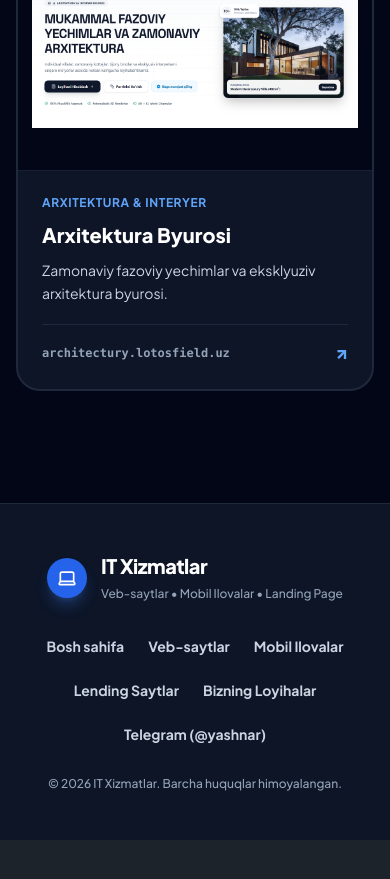
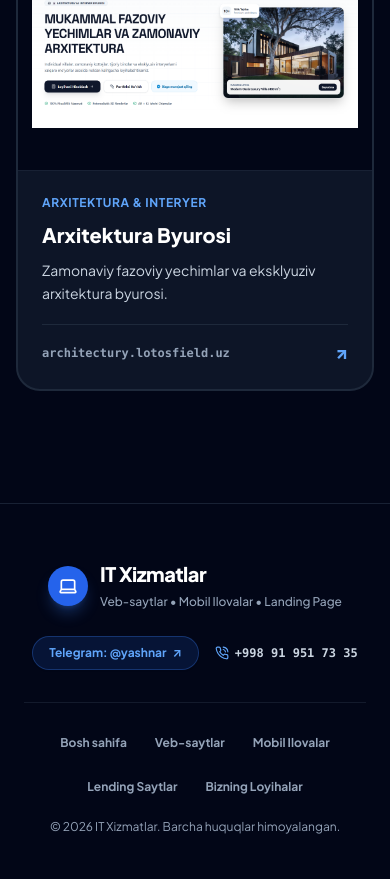
Before and after one commit to jumaqulovyashnar/IT-xizmatlari., a Next.js app in the folder frontend/: page / in a window 390 px wide. Shown: the part 6734-7613 px from the top of the page. Before the commit the page ends 7574 px from the top, so only its background shows below. Built offline with nearby package versions, Linux system fonts and the light colour scheme.

Commit message:
feat(ui): refine Footer layout with 2-tier balanced grid, direct Telegram pill badge, phone link, and clean typography

```diff
--- a/frontend/src/app/page.tsx
+++ b/frontend/src/app/page.tsx
@@ -413,36 +413,57 @@ export default function HomePage() {
       </section>
 
       {/* Footer */}
-      <footer className="bg-slate-900/90 border-t border-slate-800 text-slate-300 mt-auto py-12 px-6 sm:px-10 lg:px-16">
-        <div className="max-w-7xl mx-auto flex flex-col md:flex-row items-center justify-between gap-8">
-          {/* Brand Logo & Slogan */}
-          <div className="flex items-center gap-3.5">
-            <div className="w-10 h-10 rounded-full bg-blue-600 text-white flex items-center justify-center font-black shadow-lg shadow-blue-500/30">
+      <footer className="bg-slate-950 border-t border-slate-800/80 text-slate-300 mt-auto py-14 px-6 sm:px-10 lg:px-16 w-full">
+        <div className="max-w-7xl mx-auto space-y-8">
+          {/* Top Row: Brand & Direct Contacts */}
+          <div className="flex flex-col md:flex-row items-center justify-between gap-6 pb-8 border-b border-slate-800/60">
+            <Link href="/" className="flex items-center space-x-3 group">
+              <div className="w-10 h-10 rounded-full bg-blue-600 text-white flex items-center justify-center font-black shadow-lg shadow-blue-500/30 group-hover:scale-105 transition-transform">
                 <Laptop className="w-5 h-5" />
               </div>
               <div>
-              <span className="font-extrabold text-xl tracking-tight text-white block">
+                <span className="font-extrabold text-xl tracking-tight text-white group-hover:text-blue-400 transition-colors block">
                   {t.brandName}
                 </span>
                 <span className="text-xs text-slate-400 font-medium">
                   Veb-saytlar • Mobil Ilovalar • Landing Page
                 </span>
               </div>
+            </Link>
+
+            <div className="flex items-center gap-4 sm:gap-6">
+              <a
+                href="https://t.me/yashnar"
+                target="_blank"
+                rel="noopener noreferrer"
+                className="px-4 py-2 rounded-full bg-blue-600/15 border border-blue-500/30 text-blue-400 hover:bg-blue-600 hover:text-white text-xs font-bold transition-all shadow-sm flex items-center gap-1.5"
+              >
+                <span>Telegram: @yashnar</span>
+                <span>↗</span>
+              </a>
+              <a
+                href="tel:+998919517335"
+                className="text-xs font-mono font-bold text-slate-300 hover:text-blue-400 transition-colors flex items-center gap-1.5"
+              >
+                <PhoneCall className="w-3.5 h-3.5 text-blue-400" />
+                <span>+998 91 951 73 35</span>
+              </a>
+            </div>
           </div>
 
-          {/* Quick Nav Links */}
-          <div className="flex flex-wrap items-center justify-center gap-6 text-sm font-bold text-slate-300">
-            <a href="#" className="hover:text-blue-400 transition-colors">{t.nav.home}</a>
-            <a href="#section-websites" className="hover:text-blue-400 transition-colors">{t.nav.web}</a>
-            <a href="#section-mobile" className="hover:text-blue-400 transition-colors">{t.nav.mobile}</a>
-            <a href="#section-landing" className="hover:text-blue-400 transition-colors">{t.nav.landing}</a>
-            <a href="#section-projects" className="hover:text-blue-400 transition-colors">{t.nav.projects}</a>
-            <a href="https://t.me/yashnar" target="_blank" rel="noopener noreferrer" className="hover:text-blue-400 transition-colors">Telegram (@yashnar)</a>
+          {/* Bottom Row: Quick Nav Links & Copyright */}
+          <div className="flex flex-col md:flex-row items-center justify-between gap-6 text-sm text-slate-400">
+            <div className="flex flex-wrap items-center justify-center gap-7 font-bold text-xs sm:text-sm">
+              <a href="#" className="hover:text-white transition-colors">{t.nav.home}</a>
+              <a href="#section-websites" className="hover:text-white transition-colors">{t.nav.web}</a>
+              <a href="#section-mobile" className="hover:text-white transition-colors">{t.nav.mobile}</a>
+              <a href="#section-landing" className="hover:text-white transition-colors">{t.nav.landing}</a>
+              <a href="#section-projects" className="hover:text-white transition-colors">{t.nav.projects}</a>
             </div>
 
-          {/* Copyright */}
-          <div className="text-center md:text-right text-xs text-slate-400 font-medium">
-            <p>© 2026 IT Xizmatlar. Barcha huquqlar himoyalangan.</p>
+            <p className="text-xs text-slate-400 font-normal text-center md:text-right">
+              © 2026 IT Xizmatlar. Barcha huquqlar himoyalangan.
+            </p>
           </div>
         </div>
       </footer>
```
Lines whose indentation alone changed are shown as unchanged.
